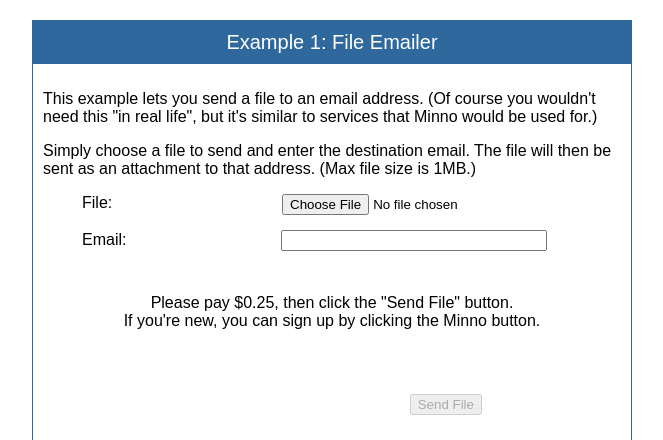
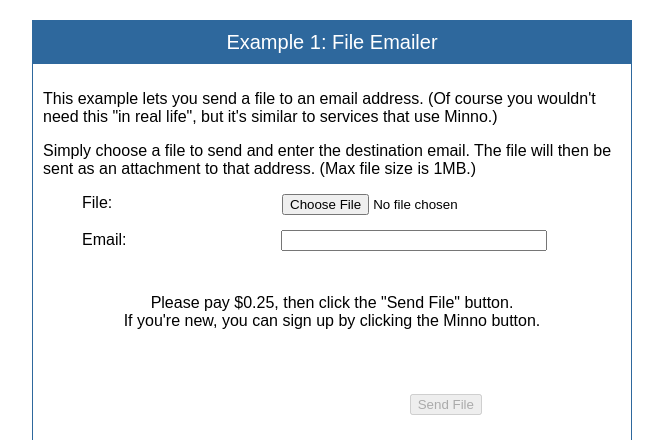
Before and after one commit to minno/minno-php-sdk, a PHP site: page / in a window 1280 px wide. Shown: the part 316-756 px from the top of the page, without its empty margins (308-971 px from the left). Run offline with PHP 8.4, Linux system fonts and the light colour scheme; some libraries are stand-ins or nearby versions.

Commit message:
changed 'similar to' copy text

```diff
--- a/examples/index.php
+++ b/examples/index.php
@@ -39,7 +39,7 @@
                     <p>
                         This example lets you send a file to an email address.
                         (Of course you wouldn't need this "in real life", but it's
-                        similar to services that Minno would be used for.)
+                        similar to services that use Minno.)
                     </p>
                     <p>
                         Simply choose a file to send and enter the destination
```
